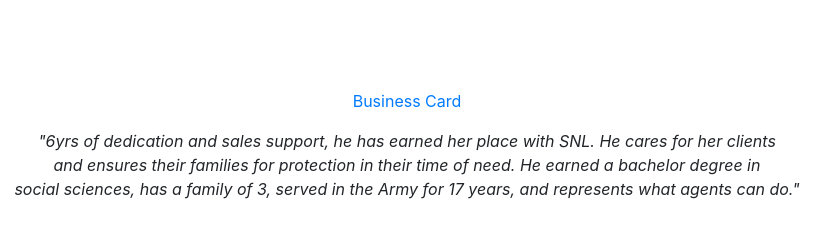
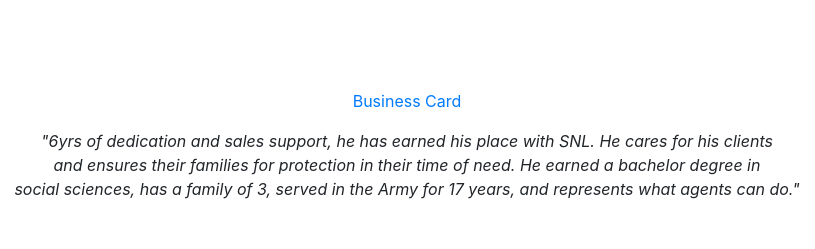
Before and after one commit to StephenBrooks220413/My-Insurance-Site, a plain HTML site: page index.html in a window 1280 px wide. Shown: the part 880-1129 px from the top of the page, 233-1048 px from the left. Drawn offline with nearby package versions, Linux system fonts and the light colour scheme.

Commit message:
changed text

```diff
--- a/index.html
+++ b/index.html
@@ -77,7 +77,7 @@
       </div>
        <br> <br> <br>
         <p style="clear:both; margin-top:70px;"><a href="https://card.link/items/sWBgb3" target="_blank">Business Card</a></p>
-        <em>"6yrs of dedication and sales support, he has earned her place with SNL. He cares for her clients <br>
+        <em>"6yrs of dedication and sales support, he has earned his place with SNL. He cares for his clients <br>
         and ensures their families for protection in their time of need. He earned a bachelor degree in <br>
         social sciences, has a family of 3, served in the Army for 17 years, and represents what agents can do."</em>
 
@@ -99,7 +99,8 @@
     </div>
 
     <div class="text-center" style="width:70%; margin-top:90px; margin-left: auto; margin-right: auto; margin-top:290px;">
-      <h2 class="display-4" style="margin-bottom:60px;">Preneed Insurance</h2><img src="https://tse4.mm.bing.net/th?id=OIP.76aEDaU7bTKjYmHgfebaLwHaD3&amp;pid=Api&amp;P=0&amp;w=329&amp;h=173" width="80%" height="390px" style="margin-bottom:40px;" alt="final cost"> <br>
+      <h2 class="display-4" style="margin-bottom:60px;">Preneed Insurance</h2>
+      <img src="https://tse4.mm.bing.net/th?id=OIP.76aEDaU7bTKjYmHgfebaLwHaD3&amp;pid=Api&amp;P=0&amp;w=329&amp;h=173" width="80%" height="390px" style="margin-bottom:40px;" alt="final cost"> <br>
       Your funeral is an expression of your life and a gift to the friends and family you leave behind. <br>
       A funeral can be costly and difficult to arrange for grieving family members. Pre-planning your funeral with a preneed
       insurance policy takes care of all the decision making ahead of time, along with the financial burden. A preneed
```
